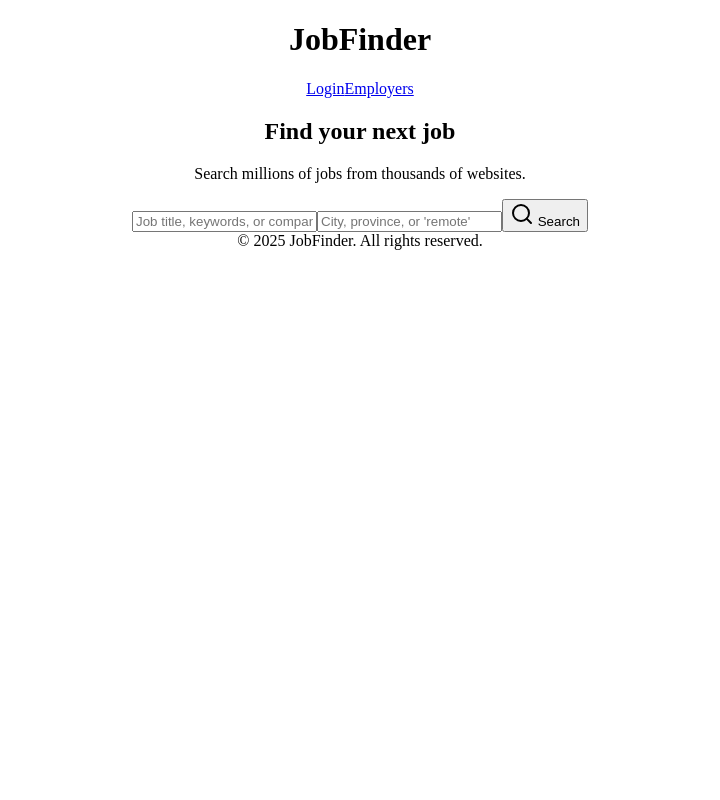
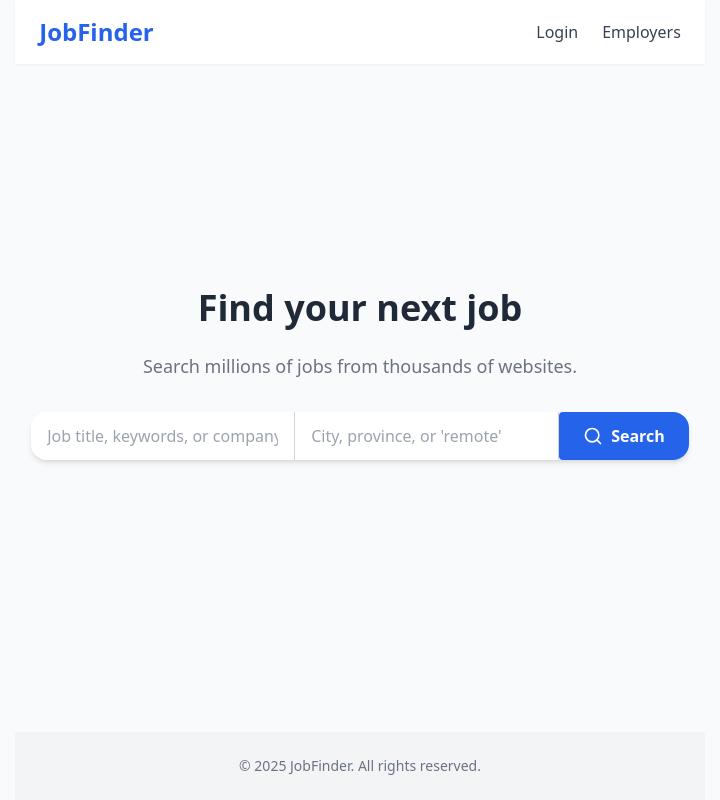
Before and after one commit to SergioFisher/Job_Recruitment_Portal, a React (Create React App) app in the folder frontend/: page / in a window 1280 px wide. Shown: the whole page, without its empty margins (280-1000 px from the left). Built offline with nearby package versions, Linux system fonts and the light colour scheme.

Commit message:
I added the frontend pages.

```diff
--- a/frontend/package.json
+++ b/frontend/package.json
@@ -3,10 +3,6 @@
   "version": "0.1.0",
   "private": true,
   "dependencies": {
-    "@testing-library/dom": "^10.4.1",
-    "@testing-library/jest-dom": "^6.8.0",
-    "@testing-library/react": "^16.3.0",
-    "@testing-library/user-event": "^13.5.0",
     "lucide-react": "^0.543.0",
     "react": "^19.1.1",
     "react-dom": "^19.1.1",
@@ -40,6 +36,6 @@
   "devDependencies": {
     "autoprefixer": "^10.4.21",
     "postcss": "^8.5.6",
-    "tailwindcss": "^4.1.13"
+    "tailwindcss": "^3.4.17"
   }
 }
--- a/frontend/postcss.config.js
+++ b/frontend/postcss.config.js
@@ -1,6 +1,6 @@
 module.exports = {
-  plugins: {
-    '@tailwindcss/postcss': {},
-    autoprefixer: {},
-  },
-}
+    plugins: {
+        tailwindcss: {},
+        autoprefixer: {},
+    },
+};
--- a/frontend/src/App.css
+++ b/frontend/src/App.css
@@ -1,43 +1,27 @@
 .App {
-
-  text-align: center;
-}
-
-.App-logo {
-  height: 40vmin;
-  pointer-events: none;
-}
-
-@media (prefers-reduced-motion: no-preference) {
-  .App-logo {
-    animation: App-logo-spin infinite 20s linear;
-  }
+  @apply min-h-screen flex flex-col items-center justify-center bg-gray-50;
 }
 
 .App-header {
-  background-color: #282c34;
-  min-height: 100vh;
-  display: flex;
-  flex-direction: column;
-  align-items: center;
-  justify-content: center;
-  font-size: calc(10px + 2vmin);
-  color: white;
+  @apply w-full bg-blue-600 text-white py-6 px-4 flex flex-col items-center;
 }
 
-.App-link {
-  color: #61dafb;
+.App-title {
+  @apply text-3xl font-bold mb-2;
 }
 
-@keyframes App-logo-spin {
-  from {
-    transform: rotate(0deg);
-  }
-  to {
-    transform: rotate(360deg);
-  }
+.App-subtitle {
+  @apply text-lg text-gray-200;
 }
 
-@tailwind base;
-@tailwind components;
-@tailwind utilities;
+.App-content {
+  @apply w-full max-w-4xl p-6 bg-white rounded-lg shadow-md mt-6;
+}
+
+button {
+  @apply bg-blue-500 hover:bg-blue-700 text-white font-semibold py-2 px-4 rounded transition duration-200;
+}
+
+a {
+  @apply text-blue-600 hover:text-blue-800 no-underline;
+}
--- a/frontend/tailwind.config.js
+++ b/frontend/tailwind.config.js
@@ -1,10 +1,8 @@
 /** @type {import('tailwindcss').Config} */
 module.exports = {
-  content: [
-    "./src/**/*.{js,jsx,ts,tsx}",
-  ],
+  content: ["./src/**/*.{js,jsx,ts,tsx}"],
   theme: {
     extend: {},
   },
   plugins: [],
-}
+};
```
Also changed, not shown: 1 other file (tests, documents, lock files or other folders).
